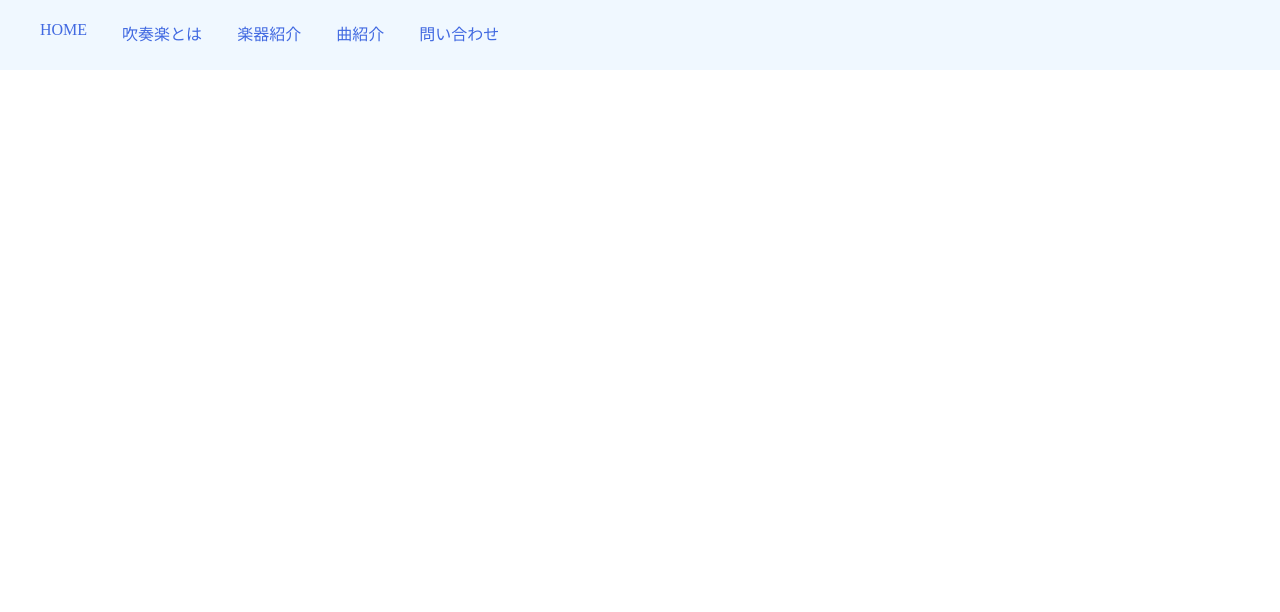
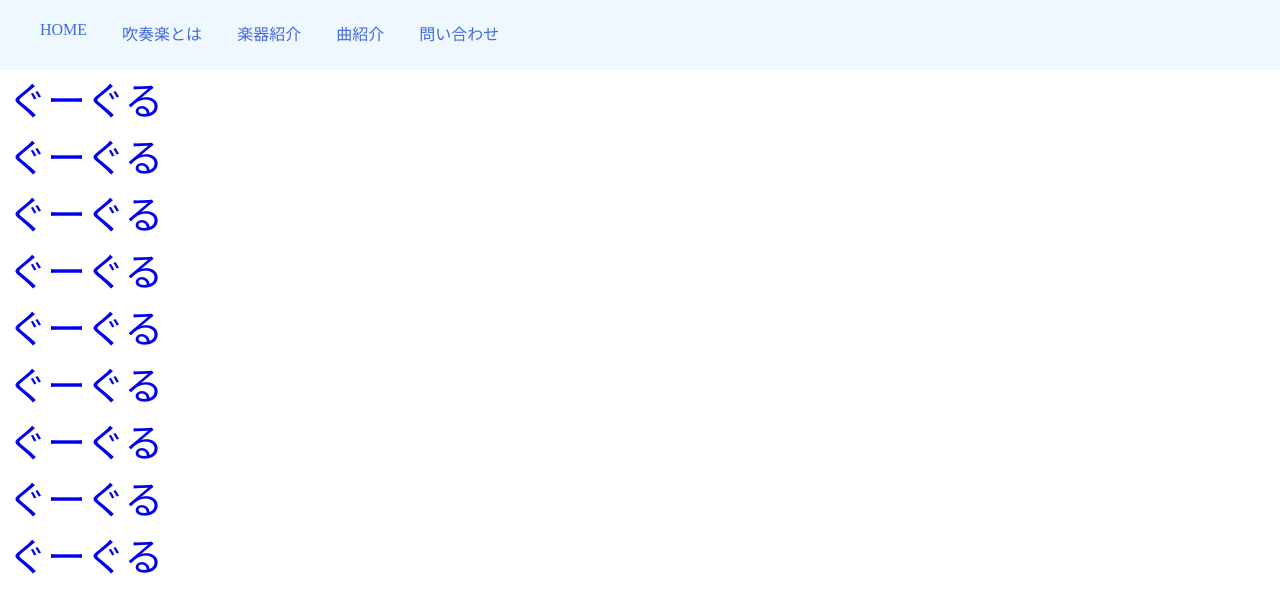
Before and after one commit to God-bird/ICHWO-, a plain HTML site: page index.html in a window 1280 px wide. Drawn offline with Linux system fonts and the light colour scheme.

Commit message:
Update index.html

```diff
--- a/index.html
+++ b/index.html
@@ -16,6 +16,16 @@
       <li class="li" ><a class="a"  href="question.html">問い合わせ</a></li>
     </ul>
   </nav>
-  <div><a class="noline" href="https://google.com">ぐーぐる</a></div>
+  <pre><a class="noline" href="https://google.com"><font size="7">ぐーぐる
+ぐーぐる
+ぐーぐる
+ぐーぐる
+ぐーぐる
+ぐーぐる
+ぐーぐる
+ぐーぐる
+ぐーぐる
+ぐーぐる</font>
+</a></pre>
 </body>
 </html>
```
